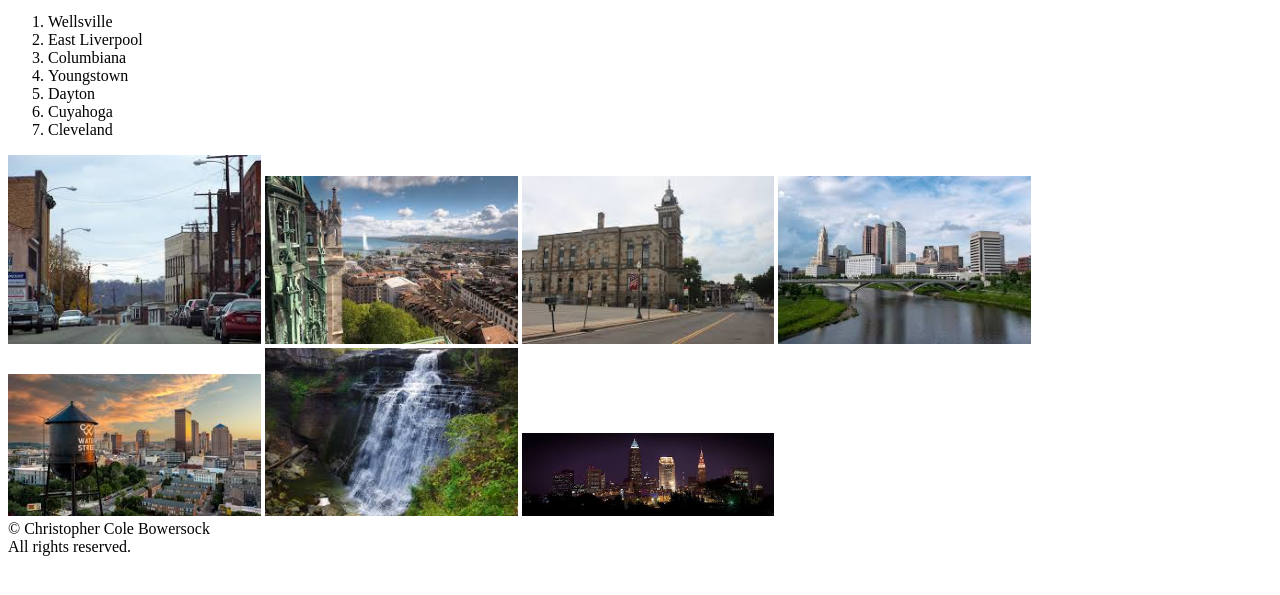
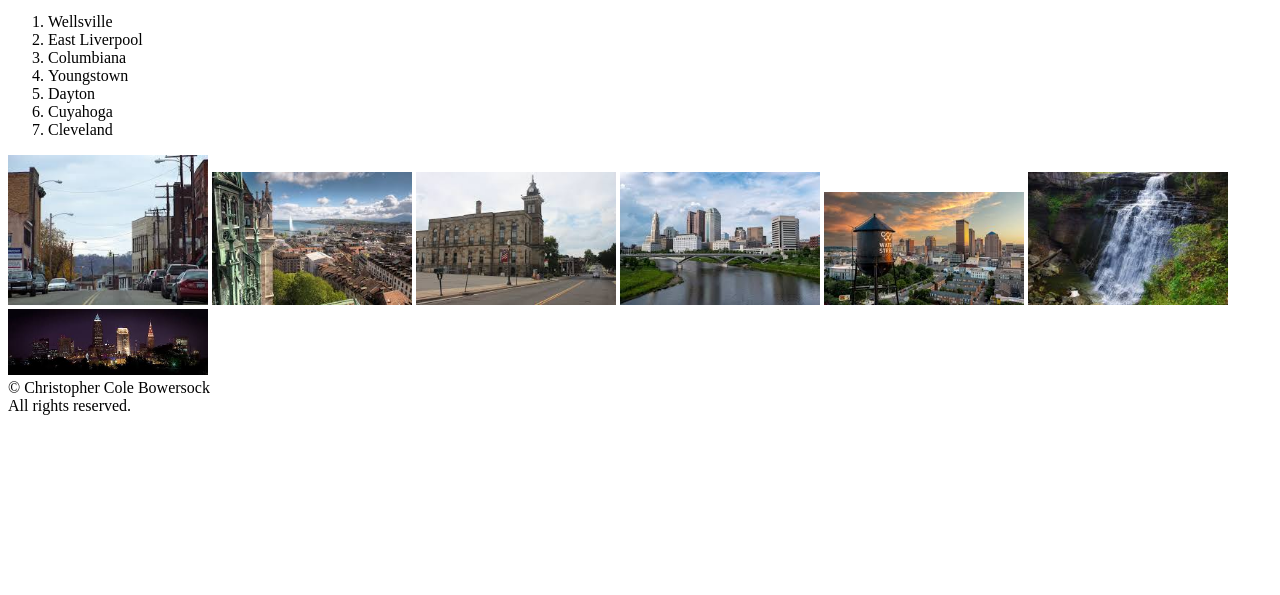
Before and after one commit to cryptocoledotcom/beginning, a plain HTML site: page index.html in a window 1280 px wide. Shown: the part 101-696 px from the top of the page. Drawn offline with Linux system fonts and the light colour scheme.

Commit message:
Add files via upload

```diff
--- a/index.html
+++ b/index.html
@@ -21,13 +21,13 @@
             <li>Cleveland</li>
         </ol>
         <div class="gallery">
-            <img src="Images/wellsville.jpg" alt="Wellsville" width="20%">
-            <img src="Images/east_liverpool.jpg" alt="East Liverpool" width="20%">
-            <img src="Images/columbiana.jpg" alt="Columbiana" width="20%">
-            <img src="Images/youngstown.jpg" alt="Youngstown" width="20%">
-            <img src="Images/dayton.jpg" alt="Dayton" width="20%">
-            <img src="Images/cuyahoga_falls.jpeg" alt="Cuyahoga" width="20%">
-            <img src="Images/cleveland.jpg" alt="Cleveland" width="20%">
+            <img src="Images/wellsville.jpg" alt="Main street in Wellsville" width="200">
+            <img src="Images/east_liverpool.jpg" alt="East Liverpool as seen from the clocktower" width="200">
+            <img src="Images/columbiana.jpg" alt="Columbiana courthouse" width="200">
+            <img src="Images/youngstown.jpg" alt="Youngstown skyline" width="200">
+            <img src="Images/dayton.jpg" alt="Dayton as seen from the watertower" width="200">
+            <img src="Images/cuyahoga_falls.jpeg" alt="Cuyahoga Falls" width="200">
+            <img src="Images/cleveland.jpg" alt="Cleveland skyline at night" width="200">
         </div>
     </main>
     <footer>
```
